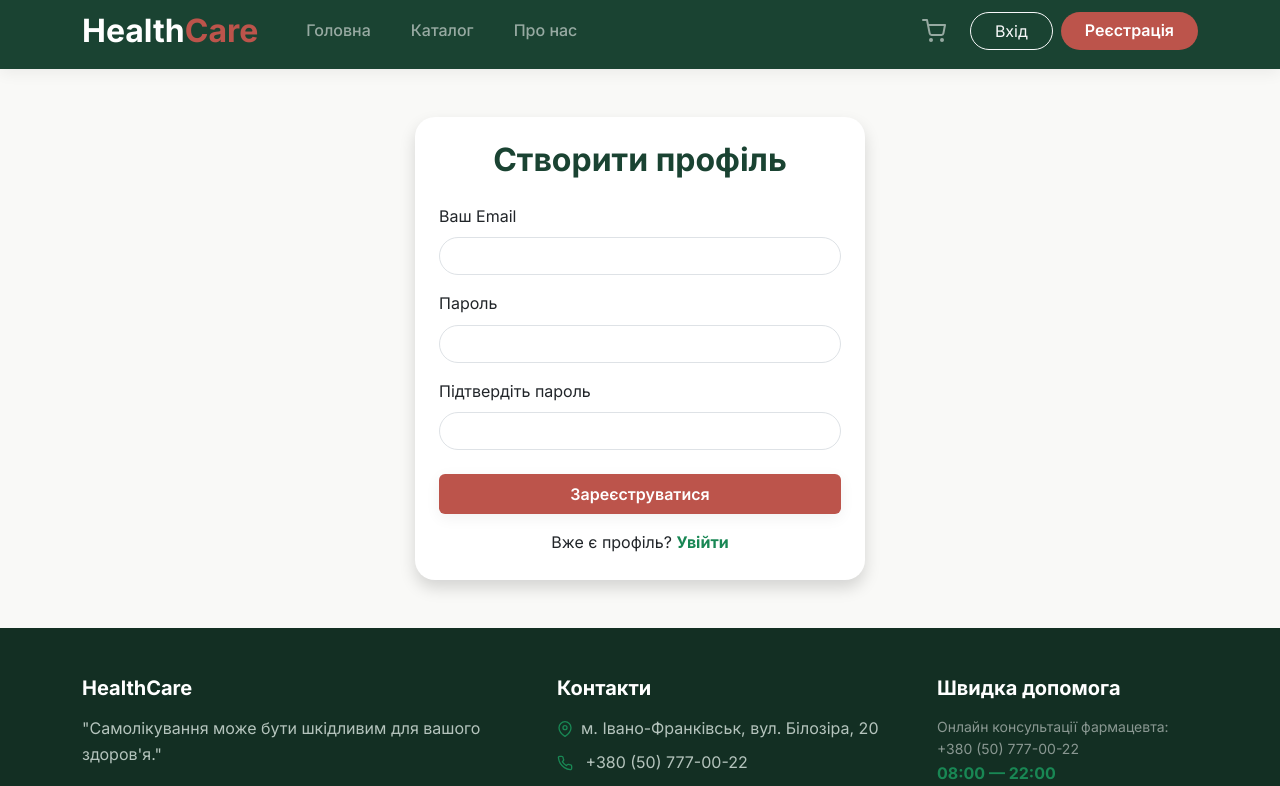
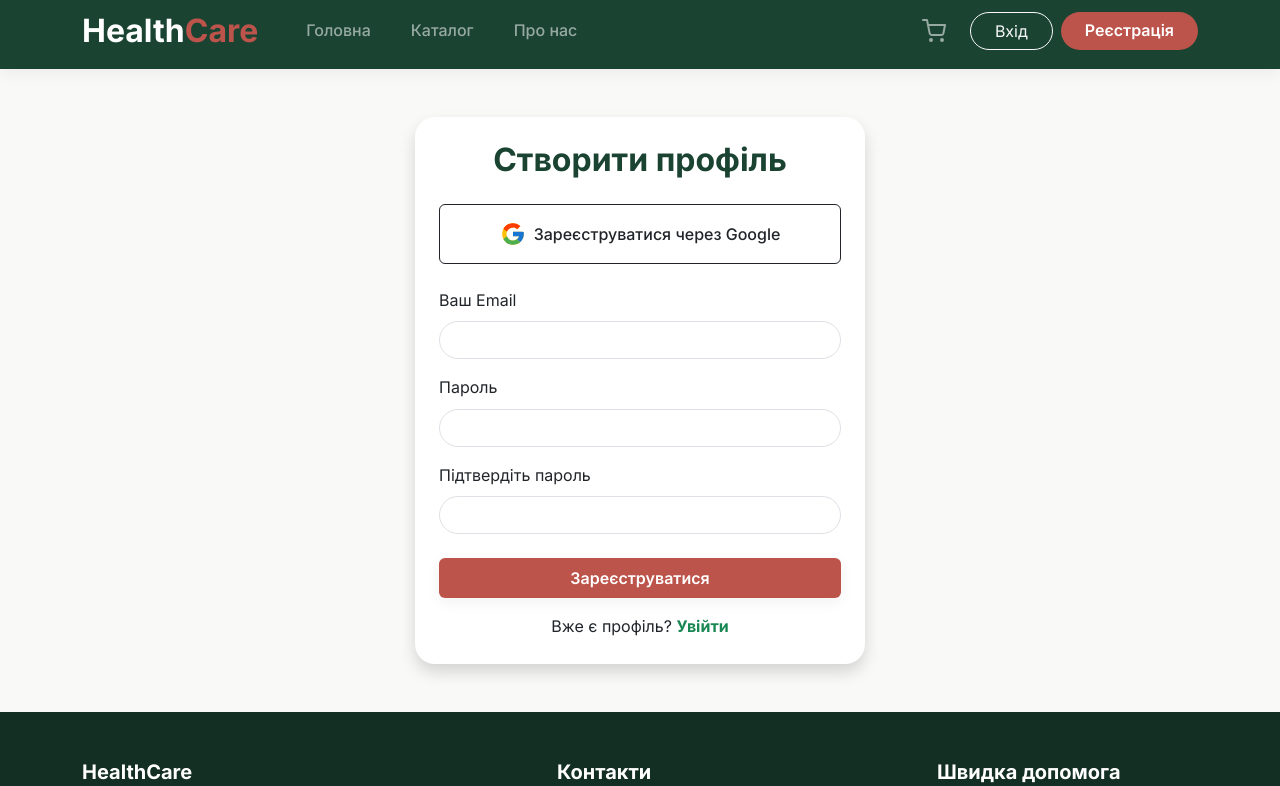
Before and after one commit to Lanny4/pharmacy-app, a React (Create React App) app: page /register in a window 1280 px wide. Shown: the top 786 px of the page. Built offline with nearby package versions, Linux system fonts and the light colour scheme; no server answers.

Commit message:
Update Register.js

```diff
--- a/src/pages/Register.js
+++ b/src/pages/Register.js
@@ -2,13 +2,16 @@ import React, { useState } from 'react';
 import { Container, Card, Form, Button, Alert } from 'react-bootstrap';
 import { useAuth } from '../context/AuthContext';
 import { useNavigate, Link } from 'react-router-dom';
+import { FcGoogle } from 'react-icons/fc';
 
 const Register = () => {
   const [email, setEmail] = useState('');
   const [password, setPassword] = useState('');
   const [confirmPassword, setConfirmPassword] = useState('');
   const [error, setError] = useState('');
-  const { signup } = useAuth();
+  const [loading, setLoading] = useState(false);
+
+  const { signup, signInWithGoogle } = useAuth();
   const navigate = useNavigate();
 
   const handleSubmit = async (e) => {
@@ -17,34 +20,73 @@ const Register = () => {
 
     try {
       setError('');
+      setLoading(true);
       await signup(email, password);
       navigate('/profile');
     } catch (err) {
       setError('Не вдалося створити акаунт. Можливо, такий email вже існує.');
+    } finally {
+      setLoading(false);
+    }
+  };
+
+  const handleGoogleSignIn = async () => {
+    try {
+      setError('');
+      setLoading(true);
+      await signInWithGoogle();
+      navigate('/profile');
+    } catch (err) {
+      setError('Не вдалося увійти через Google. Спробуйте ще раз.');
+    } finally {
+      setLoading(false);
     }
   };
 
   return (
     <Container className="py-5 d-flex justify-content-center">
       <Card className="p-4 shadow border-0" style={{ maxWidth: '450px', width: '100%', borderRadius: '20px' }}>
-        <h2 className="text-center fw-bold mb-4" style={{color: 'var(--deep-green)'}}>Створити профіль</h2>
+        <h2 className="text-center fw-bold mb-4" style={{color: 'var(--deep-green)'}}>
+          Створити профіль
+        </h2>
+
         {error && <Alert variant="danger">{error}</Alert>}
+
+        <Button
+          variant="outline-dark"
+          className="w-100 py-3 mb-4 d-flex align-items-center justify-content-center gap-2 fw-medium"
+          onClick={handleGoogleSignIn}
+          disabled={loading}
+        >
+          <FcGoogle size={26} />
+          Зареєструватися через Google
+        </Button>
+
         <Form onSubmit={handleSubmit}>
           <Form.Group className="mb-3">
             <Form.Label>Ваш Email</Form.Label>
             <Form.Control type="email" className="rounded-pill px-4" onChange={(e) => setEmail(e.target.value)} required />
           </Form.Group>
+
           <Form.Group className="mb-3">
             <Form.Label>Пароль</Form.Label>
             <Form.Control type="password" className="rounded-pill px-4" onChange={(e) => setPassword(e.target.value)} required />
           </Form.Group>
+
           <Form.Group className="mb-4">
             <Form.Label>Підтвердіть пароль</Form.Label>
             <Form.Control type="password" className="rounded-pill px-4" onChange={(e) => setConfirmPassword(e.target.value)} required />
           </Form.Group>
-          <Button variant="success" className="w-100 py-2 mb-3 shadow-sm" type="submit">
-            Зареєструватися
+
+          <Button
+            variant="success"
+            className="w-100 py-2 mb-3 shadow-sm"
+            type="submit"
+            disabled={loading}
+          >
+            {loading ? 'Реєстрація...' : 'Зареєструватися'}
           </Button>
+
           <p className="text-center mb-0">
             Вже є профіль? <Link to="/login" className="text-success text-decoration-none fw-bold">Увійти</Link>
           </p>
```
